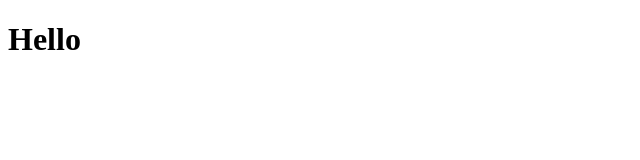
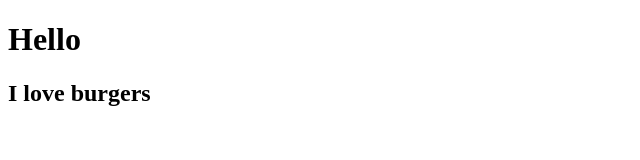
Before and after one commit to nickkrxn/js_learn1, a plain HTML site: page index.html in a window 1280 px wide. Shown: the whole page, without its empty margins (0-640 px from the left). Drawn offline with Linux system fonts and the light colour scheme.

Commit message:
Добавил что-то

```diff
--- a/index.html
+++ b/index.html
@@ -9,5 +9,6 @@
 </head>
 <body>
     <h1> Hello </h1>
+    <h2> I love burgers </h2>
 </body>
 </html>
```
